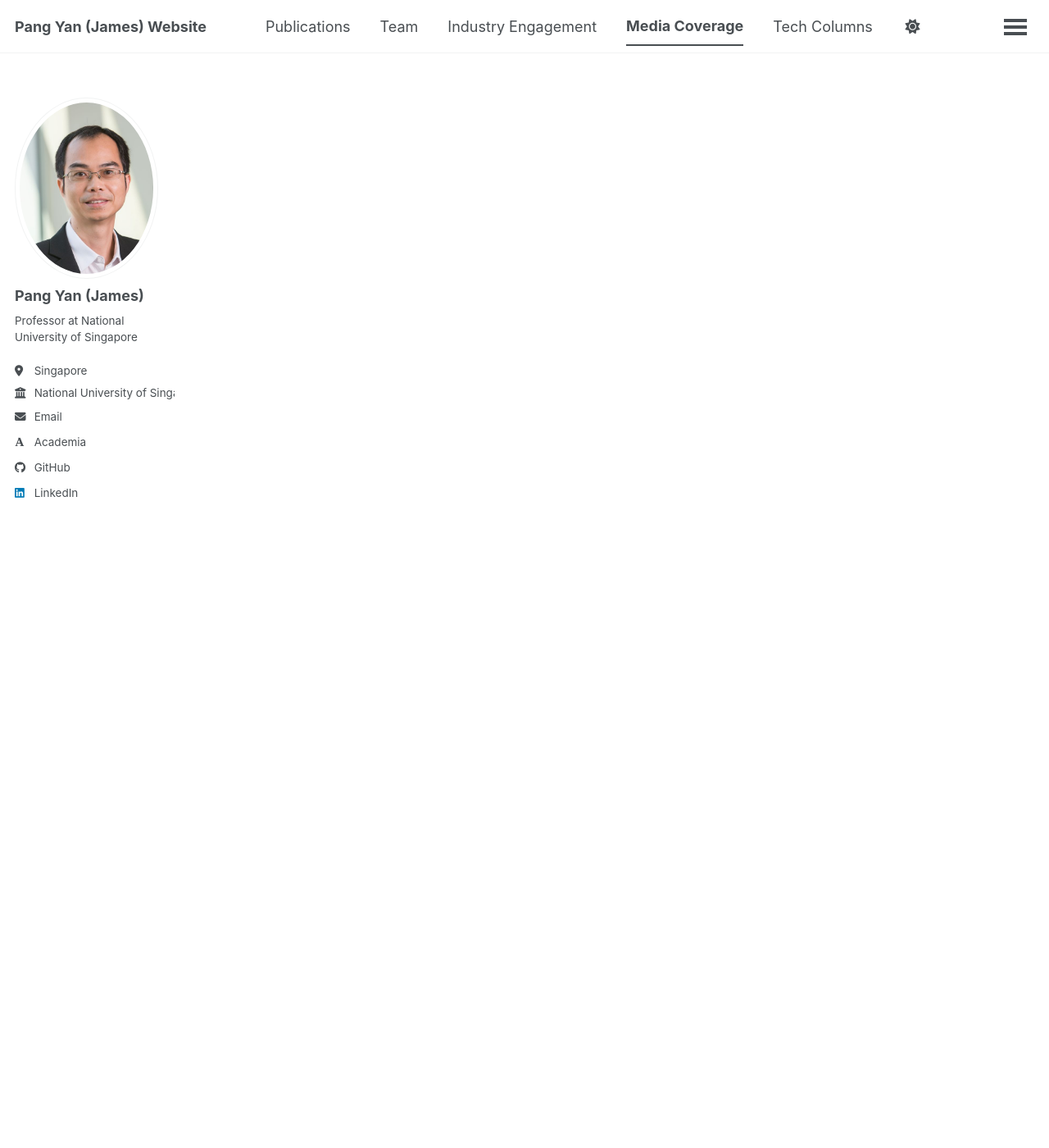
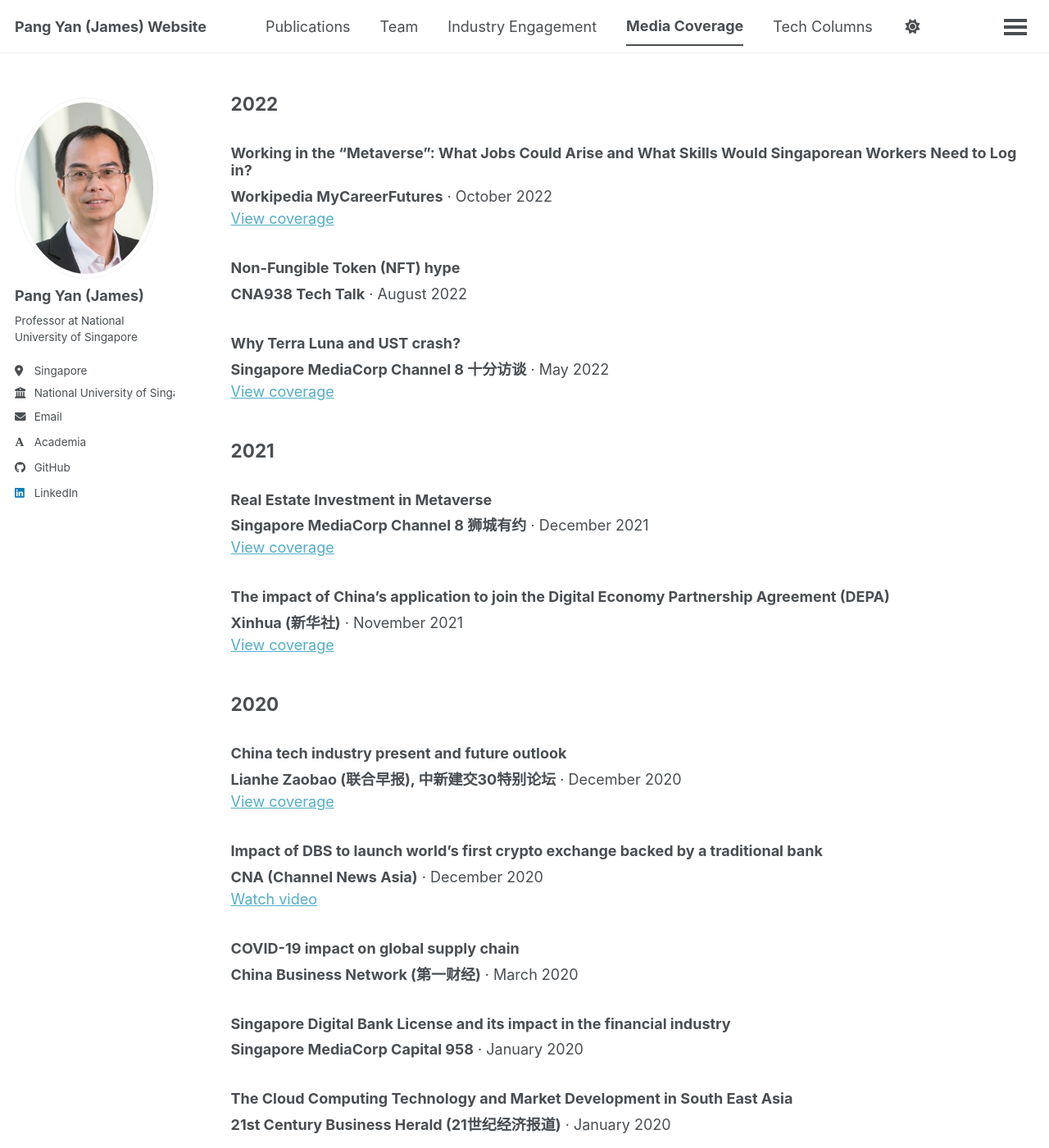
Before and after one commit to jamespangyan/jamespangyan.github.io, a Jekyll site: the page built from _pages/portfolio.html, in a window 1280 px wide and 1400 px high, scrolled down 2016 px. Shown: the whole window at 82% size. Built offline with Jekyll 4.4.1, drawn with Linux system fonts in a browser that asks for light colours; some web fonts are replaced; a script bundle is joined from its source files by our own code; library files that are not in the unit come from our copies; some of the changed text lies outside the part shown.

Commit message:
Replace sample portfolio with selected media coverage from CV

```diff
--- /dev/null
+++ b/_data/media_coverage.json
@@ -0,0 +1,245 @@
+[
+  {
+    "outlet": "Channel News Asia",
+    "topic": "The rise of the AI ‘token economy’ and China’s big bet on scale",
+    "year": "2026",
+    "date": "2026-06-01",
+    "date_display": "June 2026",
+    "url": "https://www.channelnewsasia.com/east-asia/ai-tokens-token-economy-china-6159196",
+    "link_label": "View coverage"
+  },
+  {
+    "outlet": "Lianhe Zaobao（联合早报）",
+    "topic": "从马斯克对决奥尔特曼：看万亿估值下的AI治理之争",
+    "year": "2026",
+    "date": "2026-05-01",
+    "date_display": "May 2026",
+    "url": "https://www.zaobao.com.sg/news/world/story20260522-9054566",
+    "link_label": "View coverage"
+  },
+  {
+    "outlet": "Channel News Asia",
+    "topic": "State of Artificial Intelligence",
+    "year": "2025",
+    "date": "2025-05-01",
+    "date_display": "May 2025",
+    "url": "https://www.youtube.com/watch?v=cahzQaEAo2s",
+    "link_label": "Watch video"
+  },
+  {
+    "outlet": "Lianhe Zaobao（联合早报）",
+    "topic": "中国应对美国关税战推动本土科技产业崛起",
+    "year": "2025",
+    "date": "2025-02-01",
+    "date_display": "February 2025",
+    "url": "https://www.zaobao.com/news/china/story20250221-5883766",
+    "link_label": "View coverage"
+  },
+  {
+    "outlet": "Singapore MediaCorp Channel 8 晨光聚焦",
+    "topic": "Crypto Market Insights and Projection",
+    "year": "2025",
+    "date": "2025-01-01",
+    "date_display": "January 2025",
+    "url": "https://www.8world.com/in-depth/morning-express/spotlight-crypto-investment-trend-2694706",
+    "link_label": "View coverage"
+  },
+  {
+    "outlet": "Lianhe Zaobao（联合早报）",
+    "topic": "学者主张人工智须先治理后发展 业界呼吁“先让子弹飞”",
+    "year": "2024",
+    "date": "2024-11-01",
+    "date_display": "November 2024",
+    "url": "https://www.zaobao.com.sg/news/china/story20241111-5281779",
+    "link_label": "View coverage"
+  },
+  {
+    "outlet": "Lianhe Zaobao（联合早报）",
+    "topic": "中国AI行业“大洗牌”迈向本土化",
+    "year": "2024",
+    "date": "2024-07-01",
+    "date_display": "July 2024",
+    "url": "https://www.zaobao.com.sg/news/china/story20240707-4074279",
+    "link_label": "View coverage"
+  },
+  {
+    "outlet": "Singapore MediaCorp Channel 8 狮城有约",
+    "topic": "Singapore digital economy report",
+    "year": "2023",
+    "date": "2023-10-01",
+    "date_display": "October 2023",
+    "url": "https://www.8world.com/stories/hello-singapore/straight-talk-digital-economy-development-2260686",
+    "link_label": "View coverage"
+  },
+  {
+    "outlet": "HEALTHCAREASiA",
+    "topic": "Vendor View: Adopting AI in healthcare system? Build data frameworks first!",
+    "year": "2023",
+    "date": "2023-07-01",
+    "date_display": "July 2023",
+    "url": "https://healthcareasiamagazine.com/healthcare/exclusive/vendor-view-adopting-ai-in-healthcare-system-build-data-frameworks-first",
+    "link_label": "View coverage"
+  },
+  {
+    "outlet": "Lianhe Zaobao（联合早报）",
+    "topic": "北上深接连发布支持AI发展政策的解读",
+    "year": "2023",
+    "date": "2023-06-01",
+    "date_display": "June 2023",
+    "url": "https://www.zaobao.com/news/china/story20230601-1400406",
+    "link_label": "View coverage"
+  },
+  {
+    "outlet": "Lianhe Zaobao（联合早报）",
+    "topic": "中美科技巨头人工智能商海争霸 谁家机器人最能聊谁是赢家",
+    "year": "2023",
+    "date": "2023-03-01",
+    "date_display": "March 2023",
+    "url": "https://www.zaobao.com.sg/news/world/story20230305-1369326",
+    "link_label": "View coverage"
+  },
+  {
+    "outlet": "Lianhe Zaobao（联合早报）",
+    "topic": "疫情加快数码转型进度 人工智能启动企业新引擎",
+    "year": "2023",
+    "date": "2023-03-01",
+    "date_display": "March 2023",
+    "url": "https://www.zaobao.com.sg/finance/singapore/story20230108-1351139",
+    "link_label": "View coverage"
+  },
+  {
+    "outlet": "The Straits Times",
+    "topic": "Will AI take over people’s jobs and is Singapore prepared?",
+    "year": "2023",
+    "date": "2023-02-01",
+    "date_display": "February 2023",
+    "url": "https://www.straitstimes.com/business/will-ai-take-over-people-s-jobs-and-is-singapore-prepared",
+    "link_label": "View coverage"
+  },
+  {
+    "outlet": "Workipedia MyCareerFutures",
+    "topic": "Working in the “Metaverse”: What Jobs Could Arise and What Skills Would Singaporean Workers Need to Log in?",
+    "year": "2022",
+    "date": "2022-10-01",
+    "date_display": "October 2022",
+    "url": "https://content.mycareersfuture.gov.sg/working-metaverse-what-jobs-arise-what-skills-singaporean-workers-need-log/",
+    "link_label": "View coverage"
+  },
+  {
+    "outlet": "CNA938 Tech Talk",
+    "topic": "Non-Fungible Token (NFT) hype",
+    "year": "2022",
+    "date": "2022-08-01",
+    "date_display": "August 2022",
+    "url": "",
+    "link_label": "View coverage"
+  },
+  {
+    "outlet": "Singapore MediaCorp Channel 8 十分访谈",
+    "topic": "Why Terra Luna and UST crash?",
+    "year": "2022",
+    "date": "2022-05-01",
+    "date_display": "May 2022",
+    "url": "https://www.8world.com/stories/hello-singapore/straight-talk-risk-of-stable-coins-and-cryptocurrencies-1813846",
+    "link_label": "View coverage"
+  },
+  {
+    "outlet": "Singapore MediaCorp Channel 8 狮城有约",
+    "topic": "Real Estate Investment in Metaverse",
+    "year": "2021",
+    "date": "2021-12-01",
+    "date_display": "December 2021",
+    "url": "https://www.8world.com/stories/hello-singapore/straight-talk-metaverse-virtual-property-1669956",
+    "link_label": "View coverage"
+  },
+  {
+    "outlet": "Xinhua (新华社)",
+    "topic": "The impact of China’s application to join the Digital Economy Partnership Agreement (DEPA)",
+    "year": "2021",
+    "date": "2021-11-01",
+    "date_display": "November 2021",
+    "url": "http://world.people.com.cn/n1/2021/1104/c1002-32273762.html",
+    "link_label": "View coverage"
+  },
+  {
+    "outlet": "Lianhe Zaobao (联合早报), 中新建交30特别论坛",
+    "topic": "China tech industry present and future outlook",
+    "year": "2020",
+    "date": "2020-12-01",
+    "date_display": "December 2020",
+    "url": "https://www.zaobao.com.sg/znews/singapore/story20201218-1109625",
+    "link_label": "View coverage"
+  },
+  {
+    "outlet": "CNA (Channel News Asia)",
+    "topic": "Impact of DBS to launch world’s first crypto exchange backed by a traditional bank",
+    "year": "2020",
+    "date": "2020-12-01",
+    "date_display": "December 2020",
+    "url": "https://www.youtube.com/watch?v=JtG6h94-wWg",
+    "link_label": "Watch video"
+  },
+  {
+    "outlet": "China Business Network (第一财经)",
+    "topic": "COVID-19 impact on global supply chain",
+    "year": "2020",
+    "date": "2020-03-01",
+    "date_display": "March 2020",
+    "url": "",
+    "link_label": "View coverage"
+  },
+  {
+    "outlet": "Singapore MediaCorp Capital 958",
+    "topic": "Singapore Digital Bank License and its impact in the financial industry",
+    "year": "2020",
+    "date": "2020-01-01",
+    "date_display": "January 2020",
+    "url": "",
+    "link_label": "View coverage"
+  },
+  {
+    "outlet": "21st Century Business Herald (21世纪经济报道)",
+    "topic": "The Cloud Computing Technology and Market Development in South East Asia",
+    "year": "2020",
+    "date": "2020-01-01",
+    "date_display": "January 2020",
+    "url": "",
+    "link_label": "View coverage"
+  },
+  {
+    "outlet": "Singapore MediaCorp Channel 8 财经追击",
+    "topic": "The impact of Facebook Libra in the global finance system",
+    "year": "2019",
+    "date": "2019-07-01",
+    "date_display": "July 2019",
+    "url": "",
+    "link_label": "View coverage"
+  },
+  {
+    "outlet": "CCTV (Chine Central Television) securities information channel (中国中央电视台财经证券资讯频道)",
+    "topic": "Focus on BlockChain 聚焦区块链",
+    "year": "2019",
+    "date": "2019-05-01",
+    "date_display": "May 2019",
+    "url": "",
+    "link_label": "View coverage"
+  },
+  {
+    "outlet": "Xinhua Finance",
+    "topic": "Why can Singapore become a global blockchain hub?",
+    "year": "2018",
+    "date": "2018-12-01",
+    "date_display": "December 2018",
+    "url": "",
+    "link_label": "View coverage"
+  },
+  {
+    "outlet": "Singapore MediaCorp Capital 958",
+    "topic": "IBM Watson AI technology and its application in education",
+    "year": "2014",
+    "date": "2014-10-01",
+    "date_display": "October 2014",
+    "url": "",
+    "link_label": "View coverage"
+  }
+]
--- a/_pages/portfolio.html
+++ b/_pages/portfolio.html
@@ -1,13 +1,23 @@
 ---
 layout: archive
-title: "Portfolio"
+title: "Media Coverage"
 permalink: /portfolio/
 author_profile: true
 ---
 
-{% include base_path %}
+<p>Selected media appearances and expert commentary on artificial intelligence, the digital economy, blockchain and technology.</p>
 
+{% assign coverage_by_year = site.data.media_coverage | group_by: "year" %}
+<nav aria-label="Media coverage by year">
+  <p>{% for year in coverage_by_year %}<a href="#coverage-{{ year.name }}">{{ year.name }}</a>{% unless forloop.last %} &middot; {% endunless %}{% endfor %}</p>
+</nav>
 
-{% for post in site.portfolio %}
-  {% include archive-single.html %}
+{% for year in coverage_by_year %}
+  <h2 id="coverage-{{ year.name }}">{{ year.name }}</h2>
+  {% for coverage in year.items %}
+    <article class="archive__item" style="margin-bottom: 1.5em;">
+      <h3 style="margin-bottom: 0.4em;">{{ coverage.topic | escape }}</h3>
+      <p style="margin-top: 0;"><strong>{{ coverage.outlet | escape }}</strong> &middot; {{ coverage.date_display | escape }}{% if coverage.url != "" %}<br /><a href="{{ coverage.url | escape }}">{{ coverage.link_label | escape }}<span class="sr-only">: {{ coverage.topic | escape }}</span></a>{% endif %}</p>
+    </article>
+  {% endfor %}
 {% endfor %}
```
